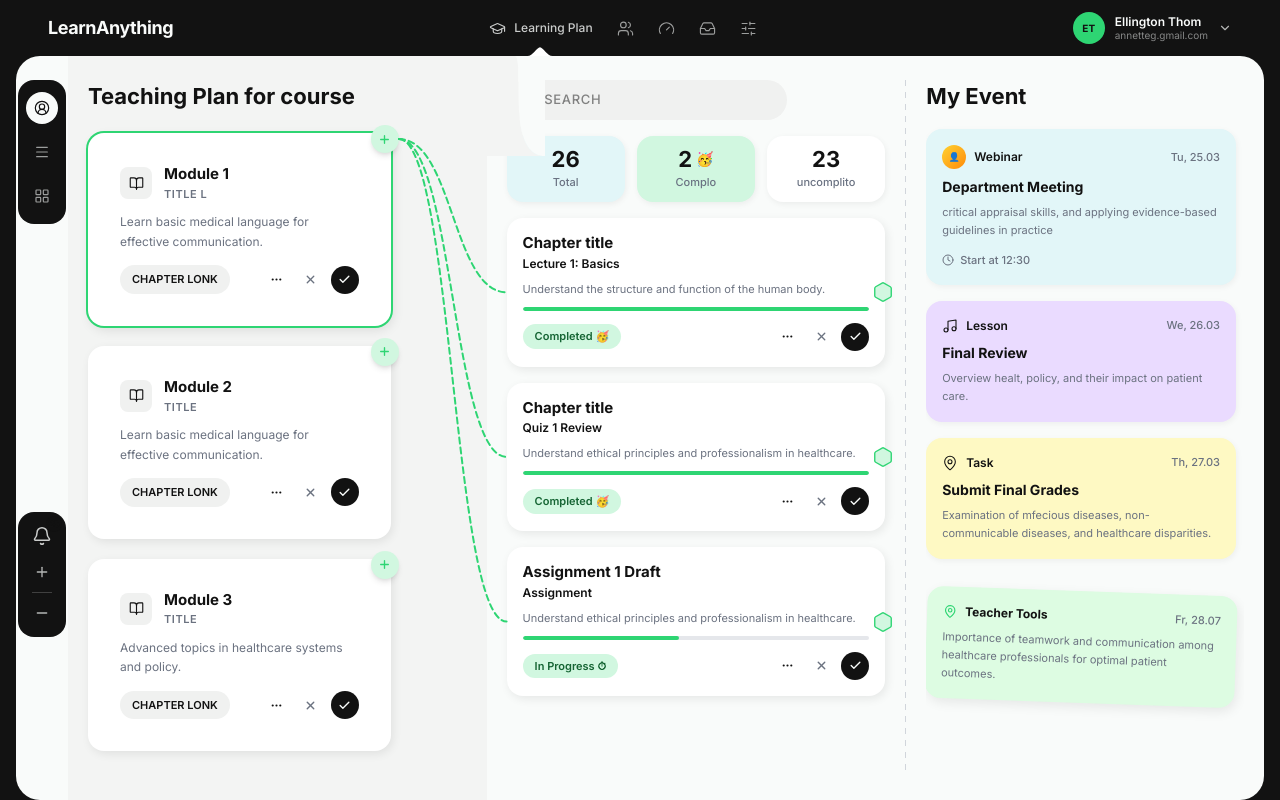
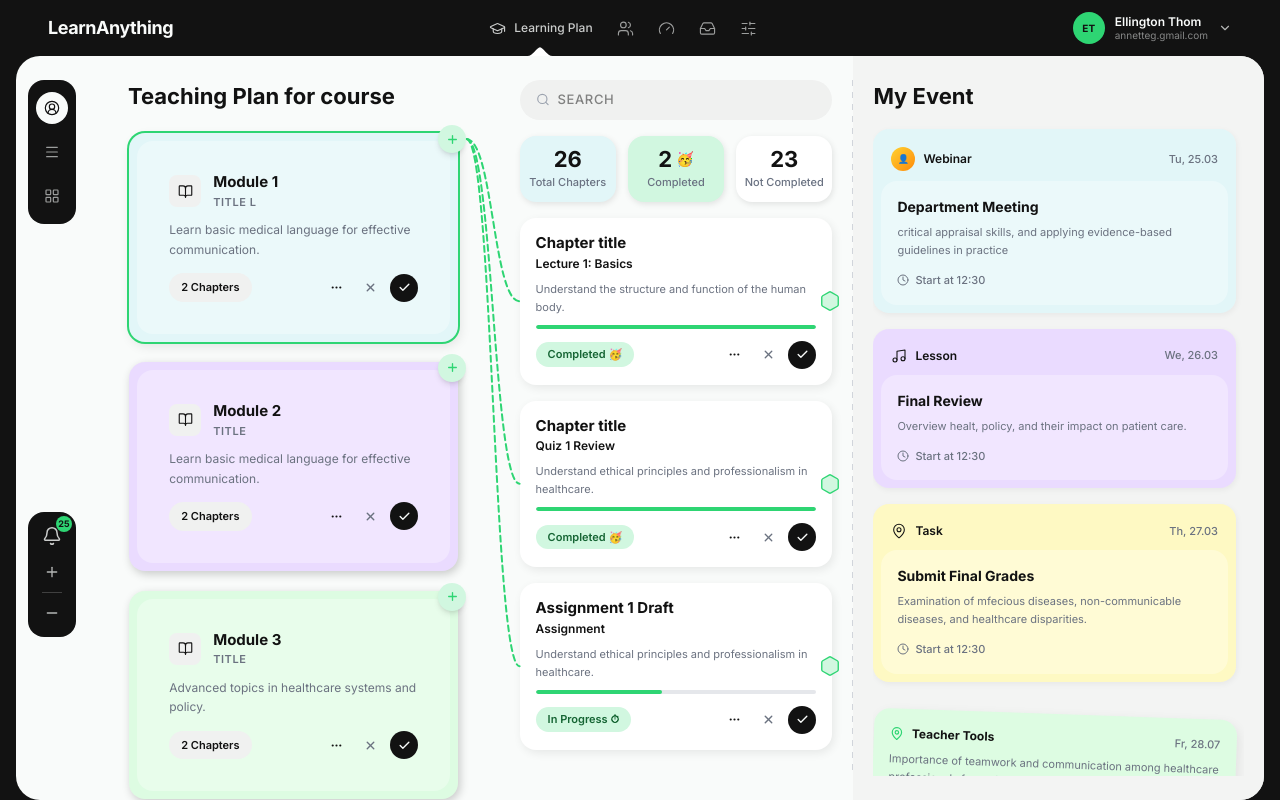
Before and after one commit to Rooqx/LearnAnything, a Next.js app: page /courses/learning-plan in a window 1280 px wide. Built offline with nearby package versions, Linux system fonts and the light colour scheme.

Commit message:
learning plan page completed

```diff
--- a/src/app/courses/learning-plan/page.tsx
+++ b/src/app/courses/learning-plan/page.tsx
@@ -21,6 +21,7 @@ const CONTENT_BG = "#F9FBFA";
 const LEFT_PANE_BG = "#F3F4F3";
 const DIVIDER_COLOR = "#D1D5DB";
 const TEXT_PRIMARY = "#121212";
+const CARDS_BG = ["#DDFCE2", "#E2F6F8", "#EADBFF"];
 
 // ─── Static Data ───────────────────────────────────────────────────────────────
 
@@ -30,21 +31,36 @@ const MODULES: Module[] = [
     title: "Module 1",
     subtitle: "TITLE L",
     description: "Learn basic medical language for effective communication.",
-    chapterLabel: "CHAPTER LONK",
+    chapterLength: "2",
   },
+
   {
     id: 2,
     title: "Module 2",
     subtitle: "Title",
     description: "Learn basic medical language for effective communication.",
-    chapterLabel: "CHAPTER LONK",
+    chapterLength: "2",
   },
   {
     id: 3,
     title: "Module 3",
     subtitle: "Title",
     description: "Advanced topics in healthcare systems and policy.",
-    chapterLabel: "CHAPTER LONK",
+    chapterLength: "2",
+  },
+      {
+    id: 4,
+    title: "Module 1",
+    subtitle: "TITLE L",
+    description: "Learn basic medical language for effective communication.",
+    chapterLength: "5",
+  },
+    {
+    id: 5,
+    title: "Module 1",
+    subtitle: "TITLE L",
+    description: "Learn basic medical language for effective communication.",
+    chapterLength: "1",
   },
 ];
 
@@ -180,14 +196,14 @@ export default function LearningPlanPage() {
       <div className="relative flex h-full w-full overflow-hidden">
         {/* ── Left Floating Nav Rail ─────────────────────────────────────── */}
         <div
-          className="shrink-0 flex flex-col items-center py-6 px-2"
-          style={{ width: "52px" }}
+          className="shrink-0 flex flex-col items-center py-6 px-5"
+          style={{ width: "72px" }}
         >
           <FloatingNavRail />
         </div>
 
-        {/* ── Wavy curve at top-left junction ────────────────────────────── */}
-        <WaveDivider leftColor={LEFT_PANE_BG} rightColor={CONTENT_BG} />
+        {/* ── Wavy curve at top-left junction  <WaveDivider leftColor={LEFT_PANE_BG} rightColor={CONTENT_BG} /> ────────────────────────────── */}
+
 
         {/* ── Three-column area (relative for SVG overlay) ───────────────── */}
         <div
@@ -206,11 +222,11 @@ export default function LearningPlanPage() {
               LEFT COLUMN — Teaching Plan (~35%)
           ══════════════════════════════════════════════════════════════════ */}
           <div
-            className="flex flex-col gap-5 py-6 px-5 overflow-y-auto"
-            style={{ width: "35%", backgroundColor: LEFT_PANE_BG }}
+            className="flex flex-col items-center gap-5 py-6 px-0  overflow-y-auto"
+            style={{ width: "35%", backgroundColor: CONTENT_BG, scrollbarWidth: "none"}}
           >
             <h2
-              className="text-[22px] font-bold"
+              className="text-[22px] font-bold w-full text-start px-10"
               style={{ color: TEXT_PRIMARY }}
             >
               Teaching Plan for course
@@ -218,6 +234,7 @@ export default function LearningPlanPage() {
 
             {MODULES.map((mod) => (
               <ModuleCard
+                cardBg={CARDS_BG[mod.id % CARDS_BG.length]}
                 key={mod.id}
                 module={mod}
                 isActive={mod.id === activeModuleId}
@@ -237,7 +254,7 @@ export default function LearningPlanPage() {
           ══════════════════════════════════════════════════════════════════ */}
           <div
             className="flex flex-col gap-4 py-6 px-5 overflow-y-auto"
-            style={{ width: "35%" }}
+            style={{ width: "30%", scrollbarWidth: "none" }}
           >
             {/* Search + Stats */}
             <SearchBar />
@@ -274,7 +291,7 @@ export default function LearningPlanPage() {
           {/* ══════════════════════════════════════════════════════════════════
               RIGHT COLUMN — My Event (~30%)
           ══════════════════════════════════════════════════════════════════ */}
-          <div className="flex-1 py-6 px-5 overflow-y-auto">
+          <div className="flex-1 py-6 px-5 overflow-y-auto" style={{ backgroundColor: LEFT_PANE_BG, scrollbarWidth: "none" }}>
             <EventPanel />
           </div>
         </div>
--- a/src/components/dashboard/CourseCard.tsx
+++ b/src/components/dashboard/CourseCard.tsx
@@ -78,7 +78,7 @@ export default function CourseCard({ course }: CourseCardProps) {
       style={{ backgroundColor: course.bgColor }}
     >
       {/* Inner container with subtle gradient overlay */}
-      <div className="p-8 w-full h-full bg-linear-to-r from-[rgba(255,255,255,0.5)] to-[#E5E7E] rounded-2xl">
+      <div className="p-8 w-full h-full bg-[rgba(255,255,255,0.3)] rounded-2xl">
         {/* Title */}
         <h3
           className="text-[16px] md:text-[18px] font-bold leading-snug"
--- a/src/components/dashboard/DashboardNav.tsx
+++ b/src/components/dashboard/DashboardNav.tsx
@@ -4,7 +4,7 @@ import { Bell, Plus, Minus, Menu, LayoutGrid, UserCircle2 } from "lucide-react";
 
 // ─── Design Tokens ─────────────────────────────────────────────────────────────
 const TEXT_PRIMARY = "#121212";
-const ACCENT = "#111111ff";
+const ACCENT = "#2ED573";
 
 // ─── FloatingNavRail ───────────────────────────────────────────────────────────
 
--- a/src/components/learning-plan/EventPanel.tsx
+++ b/src/components/learning-plan/EventPanel.tsx
@@ -42,6 +42,7 @@ const EVENTS: EventItem[] = [
     description:
       "Overview healt, policy, and their impact on patient care.",
     bgColor: "#EADBFF",
+     badge: "Start at 12:30",
   },
   {
     id: 3,
@@ -52,6 +53,7 @@ const EVENTS: EventItem[] = [
     description:
       "Examination of mfecious diseases, non-communicable diseases, and healthcare disparities.",
     bgColor: "#FEF9C3",
+     badge: "Start at 12:30",
   },
 ];
 
@@ -82,14 +84,14 @@ function TypeIcon({ type }: { type: EventItem["typeIcon"] }) {
 function EventCard({ event }: { event: EventItem }) {
   return (
     <div
-      className="rounded-2xl p-4 flex flex-col gap-2 transition-all duration-200 hover:shadow-md"
+      className="rounded-2xl cursor-pointer max-h-[300px] p-2 transition-all duration-200 hover:shadow-md"
       style={{
         backgroundColor: event.bgColor,
         boxShadow: "1px 2px 6px rgba(0,0,0,0.05)",
       }}
     >
-      {/* Header: icon + type + date */}
-      <div className="flex items-center justify-between">
+        {/* Header: icon + type + date */}
+      <div className="flex items-center justify-between p-2.5">
         <div className="flex items-center gap-2">
           <TypeIcon type={event.typeIcon} />
           <span
@@ -103,6 +105,11 @@ function EventCard({ event }: { event: EventItem }) {
           {event.date}
         </span>
       </div>
+
+       {/* Inner container with subtle gradient overlay */}
+      <div className="p-4 w-full  flex flex-col gap-2 bg-[rgba(255,255,255,0.3)] rounded-2xl">
+
+
 
       {/* Title */}
       <h4
@@ -127,6 +134,8 @@ function EventCard({ event }: { event: EventItem }) {
         </div>
       )}
     </div>
+    </div>
+
   );
 }
 
@@ -135,7 +144,7 @@ function EventCard({ event }: { event: EventItem }) {
 function StickyNote() {
   return (
     <div
-      className="rounded-2xl p-4 flex flex-col gap-2 mt-4 transition-transform duration-300 hover:rotate-0"
+      className="rounded-2xl p-4 cursor-pointer flex flex-col gap-2 mt-4 transition-transform duration-300 hover:rotate-0"
       style={{
         backgroundColor: "#DDFCE2",
         boxShadow: "2px 4px 12px rgba(0,0,0,0.08)",
@@ -176,7 +185,7 @@ function StickyNote() {
  */
 export default function EventPanel() {
   return (
-    <div className="flex flex-col gap-4 h-full overflow-y-auto pr-2 pb-6">
+    <div className="flex flex-col gap-4 h-full overflow-y-auto pr-2 pb-6" style={{scrollbarWidth:"none"}}>
       {/* Column heading */}
       <h2
         className="text-[22px] font-bold"
--- a/src/components/learning-plan/ModuleCard.tsx
+++ b/src/components/learning-plan/ModuleCard.tsx
@@ -7,7 +7,7 @@ import { forwardRef } from "react";
 const TEXT_PRIMARY = "#121212";
 const ACCENT = "#2ED573";
 const MUTED = "#6B7280";
-const CARD_BG = "#FFFFFF";
+const CARD_BG = "#82f195ff";
 const PILL_BG = "#F0F1F0";
 
 // ─── Types ─────────────────────────────────────────────────────────────────────
@@ -17,10 +17,11 @@ export interface Module {
   title: string;
   subtitle: string;
   description: string;
-  chapterLabel: string;
+  chapterLength: string;
 }
 
 interface ModuleCardProps {
+  cardBg: string;
   module: Module;
   isActive: boolean;
   onClick: () => void;
@@ -41,20 +42,24 @@ interface ModuleCardProps {
  * so the parent can read its position for SVG line drawing.
  */
 const ModuleCard = forwardRef<HTMLDivElement, ModuleCardProps>(
-  function ModuleCard({ module, isActive, onClick }, ref) {
+  function ModuleCard({ cardBg = CARD_BG, module, isActive, onClick }, ref) {
     return (
       <div
-        className="relative rounded-2xl p-8 flex flex-col gap-2.5 cursor-pointer transition-all duration-300 w-4/5 "
+        className="relative rounded-2xl p-2 cursor-pointer transition-all duration-300 w-4/5 "
         style={{
-          backgroundColor: CARD_BG,
+          zIndex:100,
+          backgroundColor: cardBg,
           boxShadow: isActive
             ? `0 0 0 2px ${ACCENT}, 2px 4px 12px rgba(0,0,0,0.1)`
-            : "2px 3px 10px rgba(0,0,0,0.08)",
+            : "2px 3px 10px rgba(0,0,0,0.2)",
             scrollbarWidth:"none",
 
         }}
         onClick={onClick}
       >
+         {/* Inner container with subtle gradient overlay */}
+      <div className="p-8 w-full h-full flex flex-col gap-2.5 bg-[rgba(255,255,255,0.3)] rounded-2xl">
+
         {/* ── Header: Book icon + Module title/subtitle ───────────────── */}
         <div className="flex items-start gap-3">
           <div
@@ -93,7 +98,7 @@ const ModuleCard = forwardRef<HTMLDivElement, ModuleCardProps>(
             className="text-[11px] font-semibold px-3 py-1.5 rounded-full"
             style={{ backgroundColor: PILL_BG, color: TEXT_PRIMARY }}
           >
-            {module.chapterLabel}
+            {module.chapterLength} Chapters
           </span>
 
           <div className="flex items-center gap-1.5">
@@ -129,6 +134,7 @@ const ModuleCard = forwardRef<HTMLDivElement, ModuleCardProps>(
         >
           <Plus size={13} color={ACCENT} strokeWidth={2.5} />
         </div>
+        </div>
       </div>
     );
   }
--- a/src/components/learning-plan/SearchBar.tsx
+++ b/src/components/learning-plan/SearchBar.tsx
@@ -19,7 +19,7 @@ const TEXT_PRIMARY = "#121212";
 export default function SearchBar() {
   return (
     <div
-      className="flex items-center gap-2 px-4 py-2.5 rounded-full w-full max-w-[280px]"
+      className="flex items-center gap-2 px-4 py-2.5 rounded-full w-full"
       style={{ backgroundColor: INPUT_BG }}
     >
       <Search size={15} color={TEXT_MUTED} strokeWidth={2} />
--- a/src/components/learning-plan/StatCards.tsx
+++ b/src/components/learning-plan/StatCards.tsx
@@ -15,9 +15,9 @@ interface Stat {
 // ─── Static Data ───────────────────────────────────────────────────────────────
 
 const STATS: Stat[] = [
-  { value: 26, label: "Total", bgColor: "#E2F6F8" },
-  { value: 2, label: "Complo", emoji: "🥳", bgColor: "#D1F7E0" },
-  { value: 23, label: "uncomplito", bgColor: "#FFFFFF" },
+  { value: 26, label: "Total Chapters", bgColor: "#E2F6F8" },
+  { value: 2, label: "Completed", emoji: "🥳", bgColor: "#D1F7E0" },
+  { value: 23, label: "Not Completed", bgColor: "#FFFFFF" },
 ];
 
 // ─── Component ─────────────────────────────────────────────────────────────────
@@ -31,16 +31,16 @@ const STATS: Stat[] = [
  */
 export default function StatCards() {
   return (
-    <div className="flex items-center gap-3 w-full">
+    <div className="flex justify-center items-center gap-3 w-full">
       {STATS.map((stat) => (
         <div
           key={stat.label}
-          className="flex-1 flex flex-col items-center justify-center py-3 px-4 rounded-2xl shadow-[1px_2px_6px_rgba(0,0,0,0.06)]"
+          className="flex-1 flex flex-col items-center justify-center py-3 px-2 rounded-2xl shadow-[1px_2px_6px_rgba(0,0,0,0.1)]"
           style={{ backgroundColor: stat.bgColor }}
         >
           <div className="flex items-center gap-1">
             <span
-              className="text-[22px] font-bold leading-none"
+              className="text-[22px] font-bold leading-none text-nowrap"
               style={{ color: TEXT_PRIMARY }}
             >
               {stat.value}
@@ -49,7 +49,7 @@ export default function StatCards() {
               <span className="text-[14px]">{stat.emoji}</span>
             )}
           </div>
-          <span className="text-[11px] text-gray-500 font-medium mt-1">
+          <span className="text-[11px] text-gray-500 text-nowrap font-medium mt-1">
             {stat.label}
           </span>
         </div>
```
